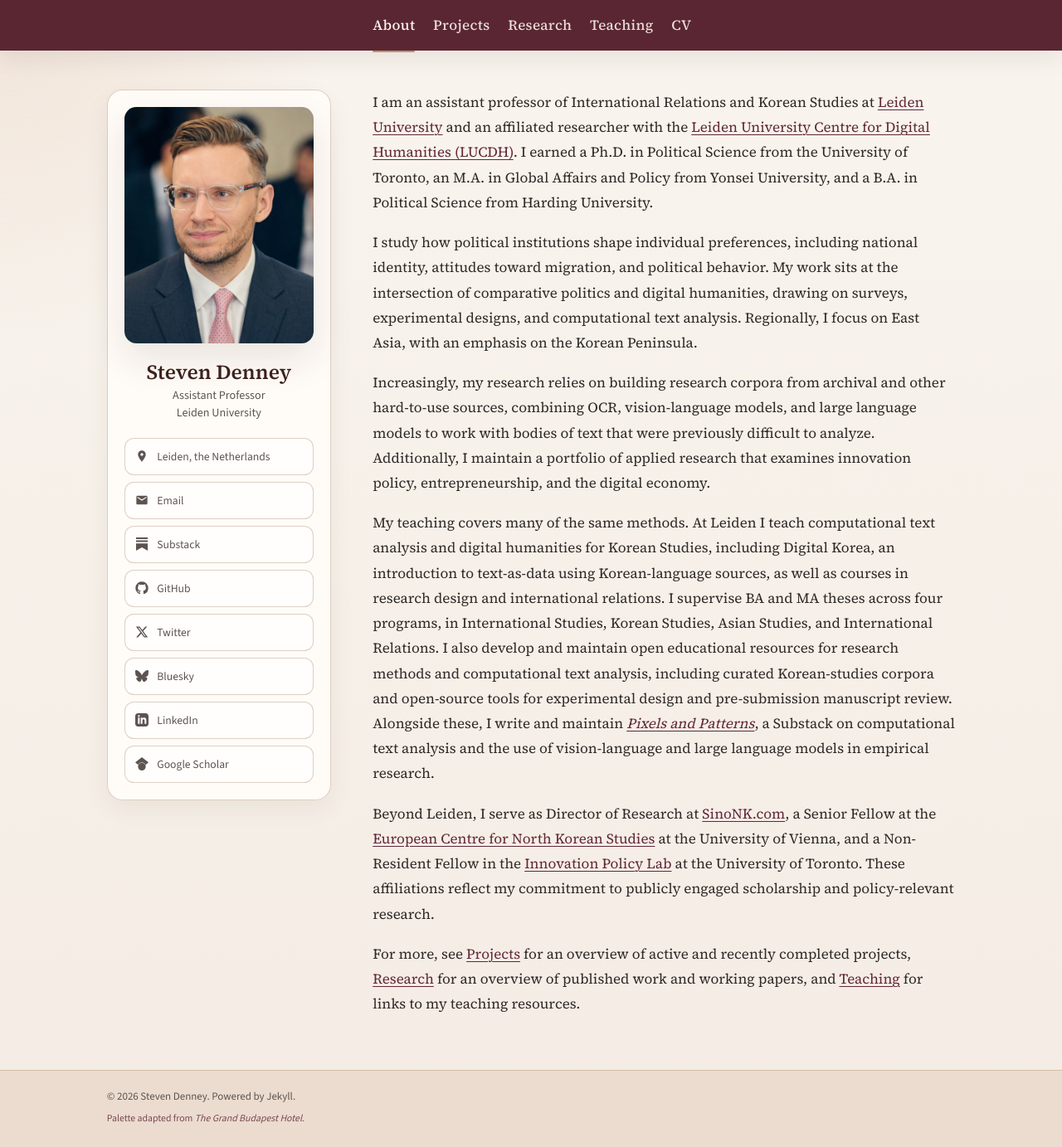
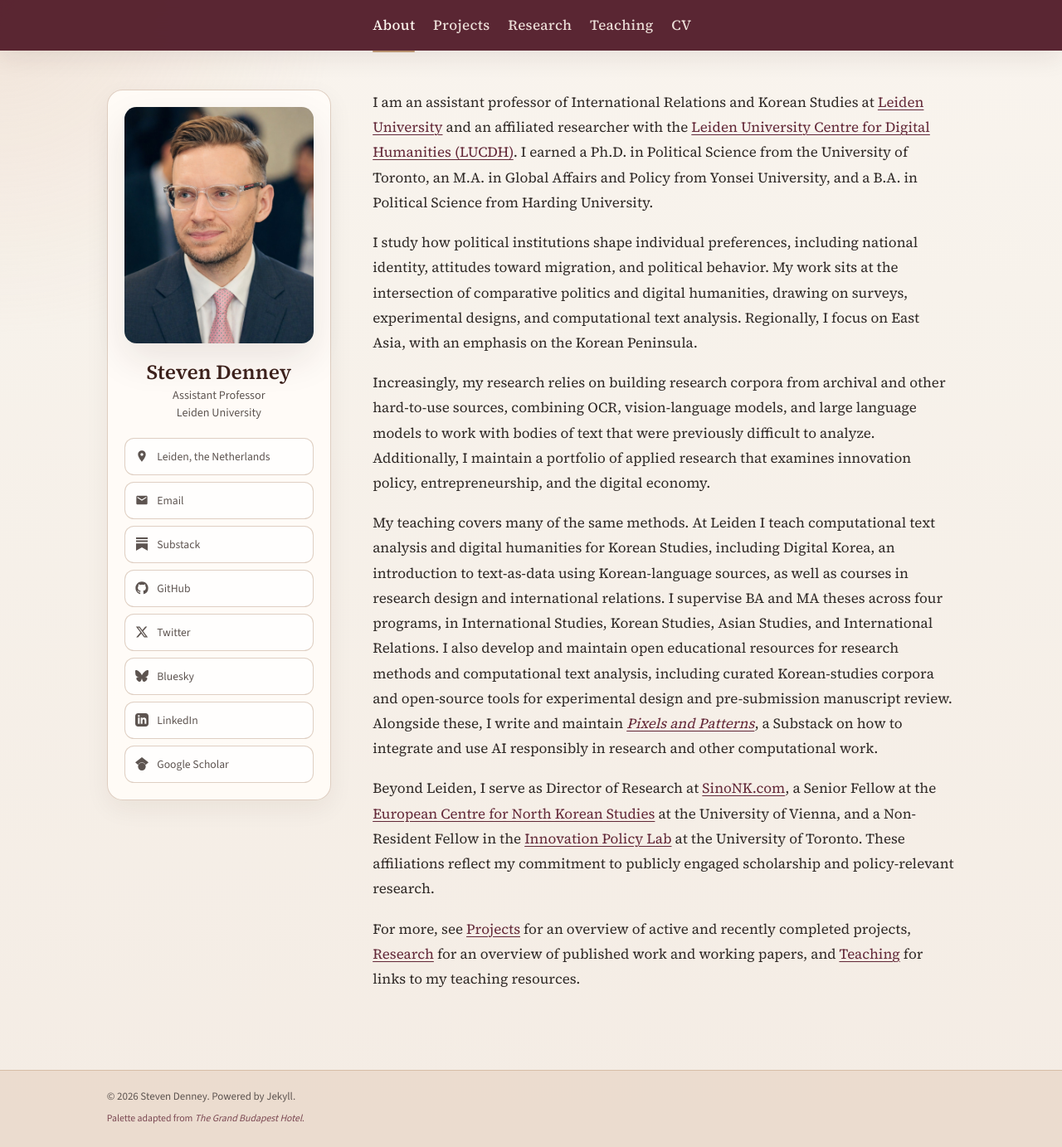
Before and after one commit to scdenney/scdenney.github.io, a Jekyll site: the page built from index.md, in a window 1280 px wide and 1383 px high. Shown: the whole window at 83% size. Built offline with Jekyll 4.4.1, drawn with Linux system fonts in a browser that asks for light colours.

Commit message:
Reframe Pixels and Patterns around responsible AI use
Recenter the Substack descriptions on integrating and using AI ethically
and responsibly in research and computational work, especially the
teaching resource card, and note that it complements my courses and
other open educational resources. Drop the methods-specific wording.

- index.md: landing-page note
- teaching.md: Teaching Resources card
- assets/pdf/denney_cv.tex: Public writing entry; recompile PDF

```diff
--- a/index.md
+++ b/index.md
@@ -9,7 +9,7 @@ I study how political institutions shape individual preferences, including natio
 
 Increasingly, my research relies on building research corpora from archival and other hard-to-use sources, combining OCR, vision-language models, and large language models to work with bodies of text that were previously difficult to analyze. Additionally, I maintain a portfolio of applied research that examines innovation policy, entrepreneurship, and the digital economy.
 
-My teaching covers many of the same methods. At Leiden I teach computational text analysis and digital humanities for Korean Studies, including Digital Korea, an introduction to text-as-data using Korean-language sources, as well as courses in research design and international relations. I supervise BA and MA theses across four programs, in International Studies, Korean Studies, Asian Studies, and International Relations. I also develop and maintain open educational resources for research methods and computational text analysis, including curated Korean-studies corpora and open-source tools for experimental design and pre-submission manuscript review. Alongside these, I write and maintain [*Pixels and Patterns*](https://www.pixelsandpatterns.org/), a Substack on computational text analysis and the use of vision-language and large language models in empirical research.
+My teaching covers many of the same methods. At Leiden I teach computational text analysis and digital humanities for Korean Studies, including Digital Korea, an introduction to text-as-data using Korean-language sources, as well as courses in research design and international relations. I supervise BA and MA theses across four programs, in International Studies, Korean Studies, Asian Studies, and International Relations. I also develop and maintain open educational resources for research methods and computational text analysis, including curated Korean-studies corpora and open-source tools for experimental design and pre-submission manuscript review. Alongside these, I write and maintain [*Pixels and Patterns*](https://www.pixelsandpatterns.org/), a Substack on how to integrate and use AI responsibly in research and other computational work.
 
 Beyond Leiden, I serve as Director of Research at [SinoNK.com](http://sinonk.com), a Senior Fellow at the [European Centre for North Korean Studies](https://ecnk.univie.ac.at/) at the University of Vienna, and a Non-Resident Fellow in the [Innovation Policy Lab](https://munkschool.utoronto.ca/ipl/) at the University of Toronto. These affiliations reflect my commitment to publicly engaged scholarship and policy-relevant research.
 
```
Also changed, not shown: teaching.md (+1 -1 lines), 2 other files.
